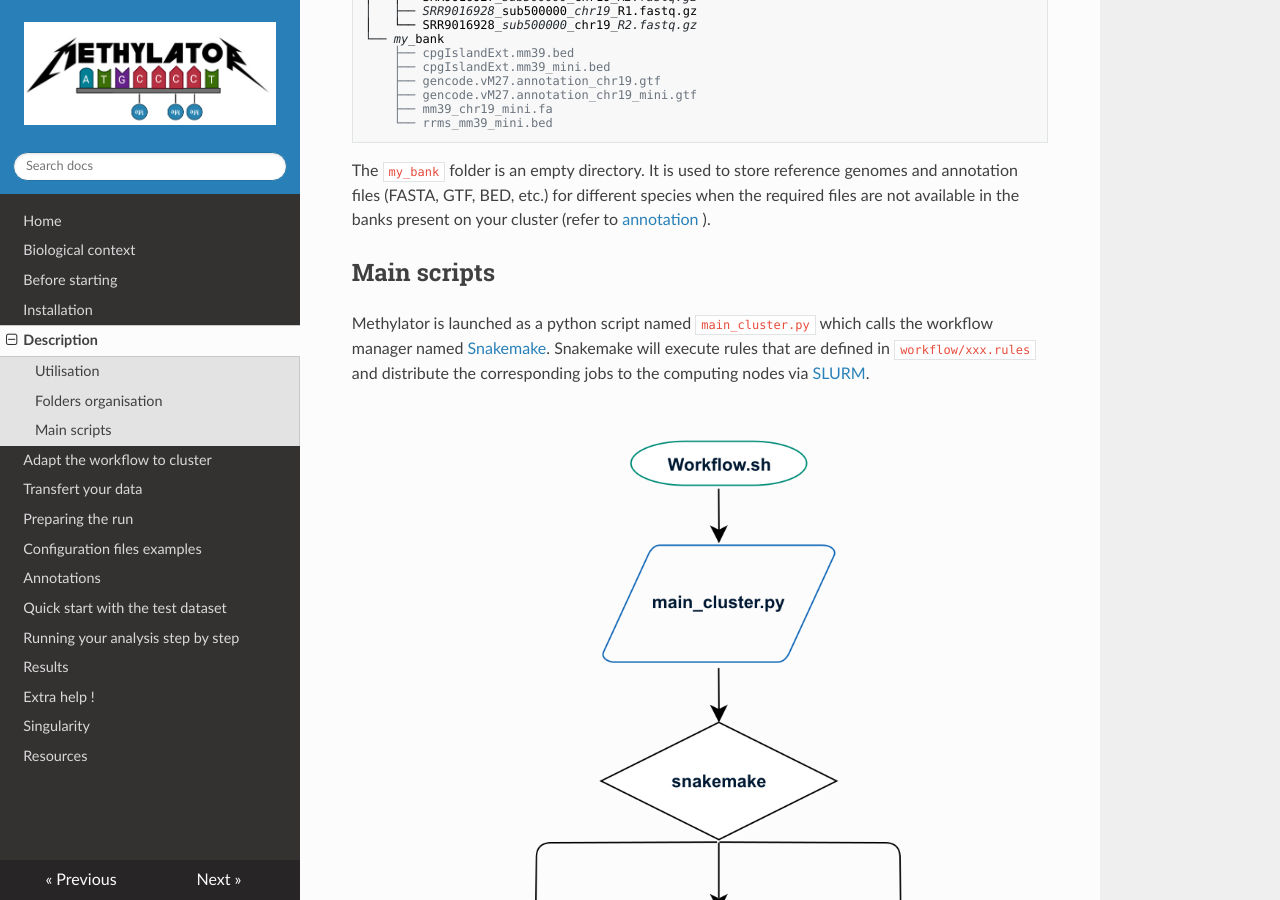
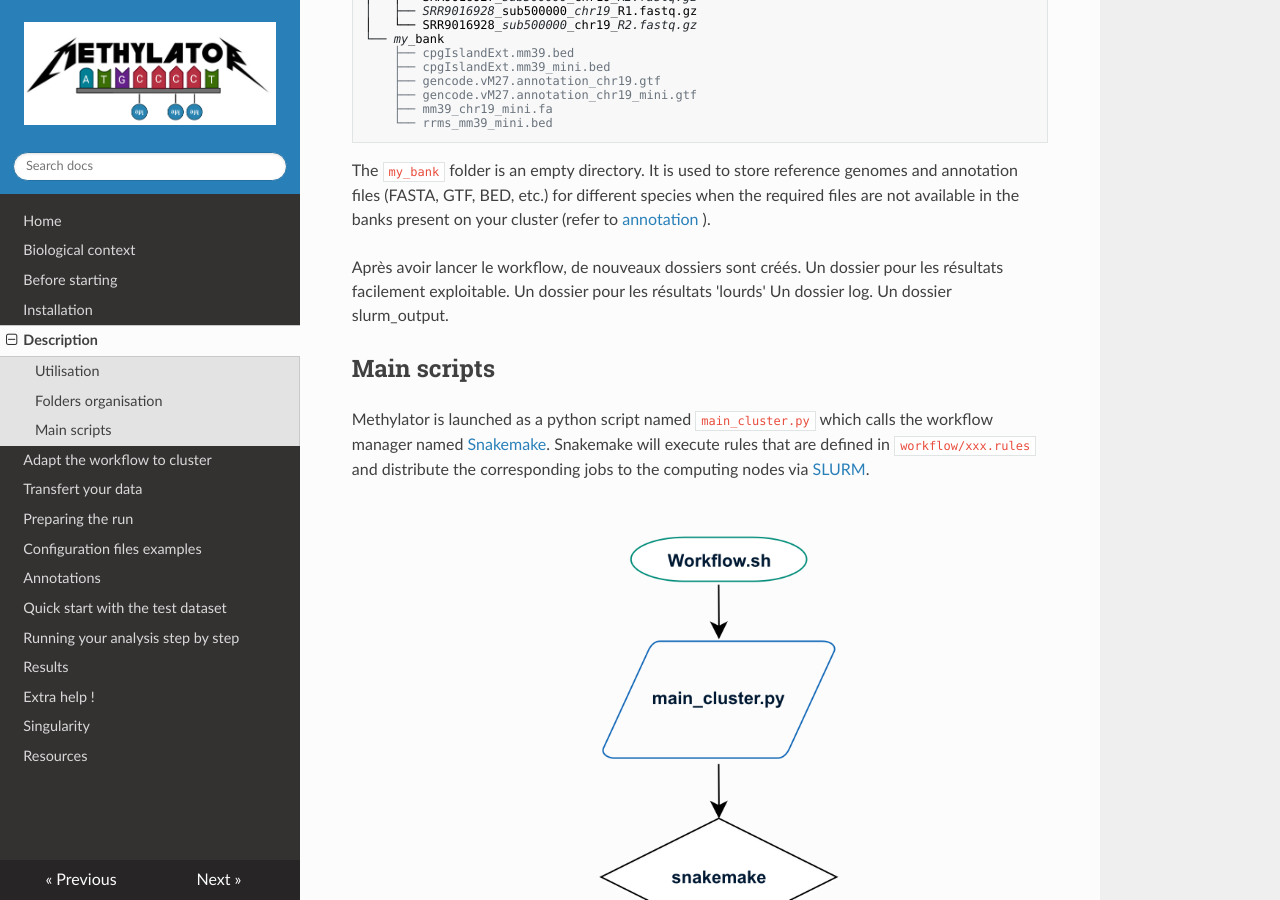
Before and after one commit to parisepigenetics/Methylator-Documentation, an MkDocs documentation site: the page built from docs/description.md, in a window 1280 px wide and 900 px high, scrolled down 2335 px. Built offline with MkDocs 1.6.1, drawn with Linux system fonts in a browser that asks for light colours; nearby versions of some CDN libraries.

Commit message:
Update description.md

```diff
--- a/docs/description.md
+++ b/docs/description.md
@@ -134,6 +134,12 @@ The  ` TestDataset `  folder contains all the files necessary to test the workfl
 
 The `my_bank` folder is an empty directory. It is used to store reference genomes and annotation files (FASTA, GTF, BED, etc.) for different species when the required files are not available in the banks present on your cluster (refer to [annotation](annotations.md) ).
 
+Après avoir lancer le workflow, de nouveaux dossiers sont créés.
+Un dossier pour les résultats facilement exploitable.
+Un dossier pour les résultats 'lourds'
+Un dossier log.
+Un dossier slurm_output.
+
 
 ## Main scripts
 
```
